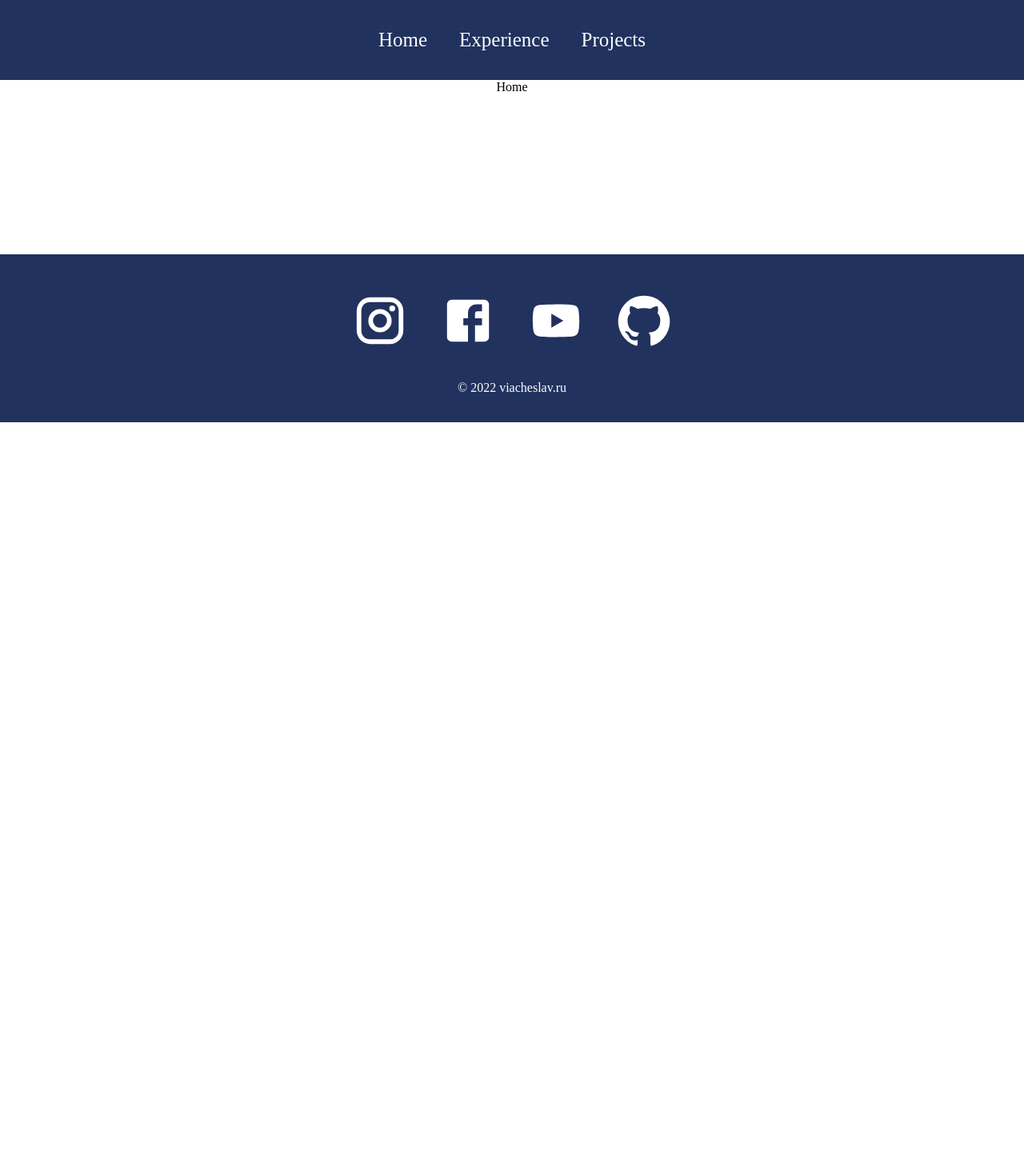
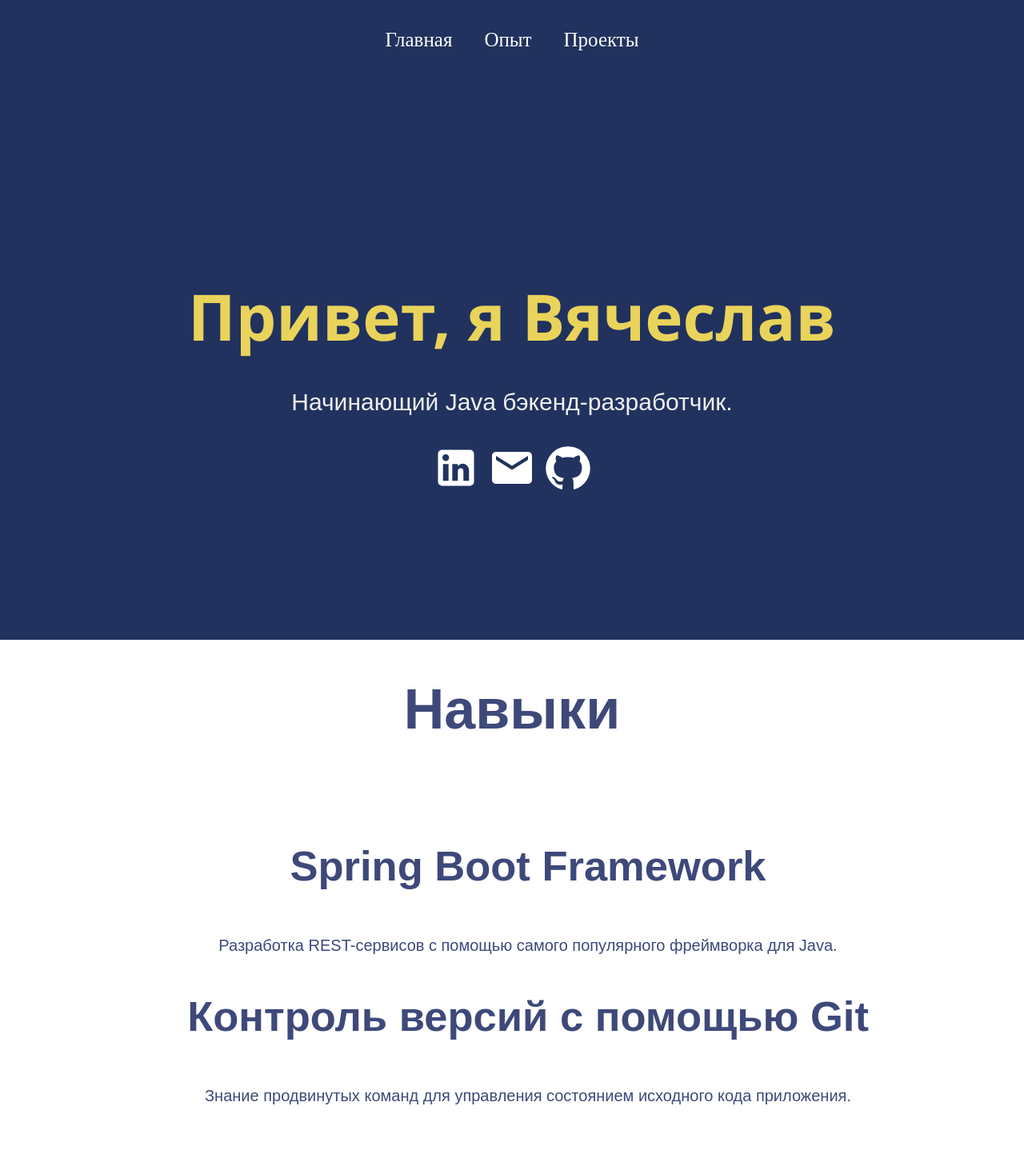
Before and after one commit to stepancar-web-programming/2022-fall-lab-portfolio-cvetkov-vyacheslav-andreevich, a React (Create React App) app: page / in a window 1280 px wide. Shown: the top 1438 px of the page at 80% size. Before the commit the page ends 800 px from the top, so only its background shows below. Built offline with nearby package versions, Linux system fonts and the light colour scheme.

Commit message:
Fill the main page, rename navbar's properties

```diff
--- a/src/components/Navbar.jsx
+++ b/src/components/Navbar.jsx
@@ -19,9 +19,9 @@ function Navbar() {
             </button>
         </div>
         <div className="links">
-            <Link to={'/'}>Home</Link>
-            <Link to={'/experience'}>Experience</Link>
-            <Link to={'/projects'}>Projects</Link>
+            <Link to={'/'}>Главная</Link>
+            <Link to={'/experience'}>Опыт</Link>
+            <Link to={'/projects'}>Проекты</Link>
         </div>
     </div>
   )
--- a/src/pages/Home.jsx
+++ b/src/pages/Home.jsx
@@ -1,8 +1,48 @@
 import React from 'react'
+import LinkedInIcon from '@mui/icons-material/LinkedIn'
+import EmailIcon from '@mui/icons-material/Email'
+import GitHubIcon from '@mui/icons-material/GitHub'
+import '../styles/Home.css'
 
 function Home() {
   return (
-    <div>Home</div>
+    <div className='home'>
+      <div className="about">
+        <h2>
+          Привет, я Вячеслав
+        </h2>
+        <div className="prompt">
+          <p>Начинающий Java бэкенд-разработчик.</p>
+          <LinkedInIcon />
+          <EmailIcon />
+          <GitHubIcon />
+        </div>
+      </div>
+
+      <div className="skills">
+        <h1>Навыки</h1>
+        <ol className='list'>
+          <li className='item'>
+            <h2>Spring Boot Framework</h2>
+            <span>
+              Разработка REST-сервисов с помощью самого популярного фреймворка для Java.
+            </span>
+          </li>
+          <li className='item'>
+            <h2>Контроль версий с помощью Git</h2>
+            <span>
+              Знание продвинутых команд для управления состоянием исходного кода приложения.
+            </span>
+          </li>
+          <li className='item'>
+            <h2>Основы работы с SQL</h2>
+            <span>
+              DDL, DML-скрипты, любые виды связей, ограничения целостности. Имеется опыт проектирования баз данных.
+            </span>
+          </li>
+        </ol>
+      </div>
+    </div>
   )
 }
 
--- /dev/null
+++ b/src/styles/Home.css
@@ -0,0 +1,79 @@
+.home {
+    width: 100%;
+    align-items: center;
+    font-family: "Arial", sans-serif;
+    color: #3e497a;
+}
+
+.about {
+  width: 100%;
+  height: calc(100vh - 100px);
+  display: flex;
+  flex-direction: column;
+  justify-content: center;
+  align-items: center;
+  text-align: center;
+  background-color: #21325e;
+  color: #f0f0f0;
+}
+
+.about h2 {
+  font-family: "Segoe UI", Tahoma, Geneva, Verdana, sans-serif;
+  font-size: 80px;
+  color: #e9d35b;
+  height: 50px;
+}
+
+.about .prompt {
+  font-size: 30px;
+}
+.prompt svg {
+  font-size: 60px;
+  margin: 5px;
+  color: white;
+}
+
+.skills {
+  font-size: 35px;
+  width: 100%;
+  display: flex;
+  justify-content: center;
+  flex-direction: column;
+  align-items: center;
+}
+
+.skills h1 {
+  color: #3e497a;
+}
+
+.skills .list {
+  list-style: none;
+  width: 80%;
+}
+
+.list span {
+  font-size: 20px;
+}
+
+@media only screen and (max-width: 600px) {
+  .about h2 {
+    font-size: 40px;
+  }
+
+  .about .prompt {
+    margin-top: 10px;
+    font-size: 20px;
+    width: 80%;
+  }
+
+  .skills {
+    text-align: center;
+  }
+  .list {
+    padding: 0;
+  }
+
+  .skills h2 {
+    font-size: 30px;
+  }
+}
```
